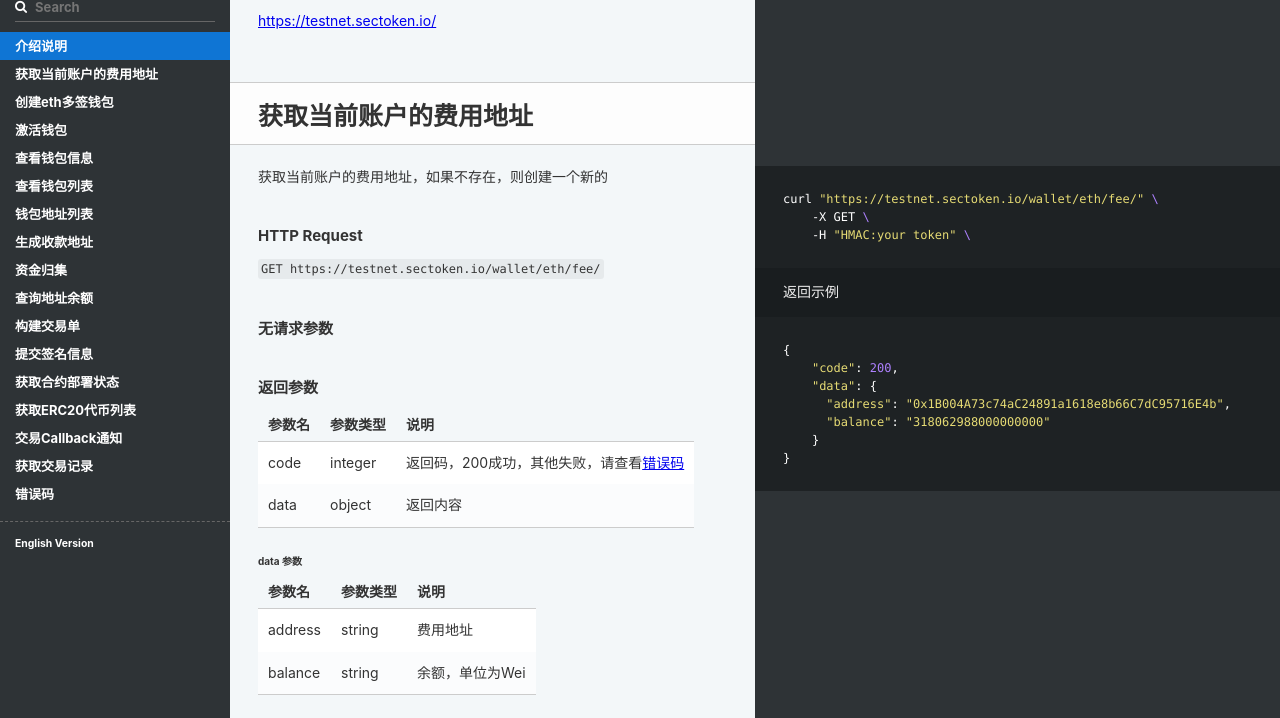
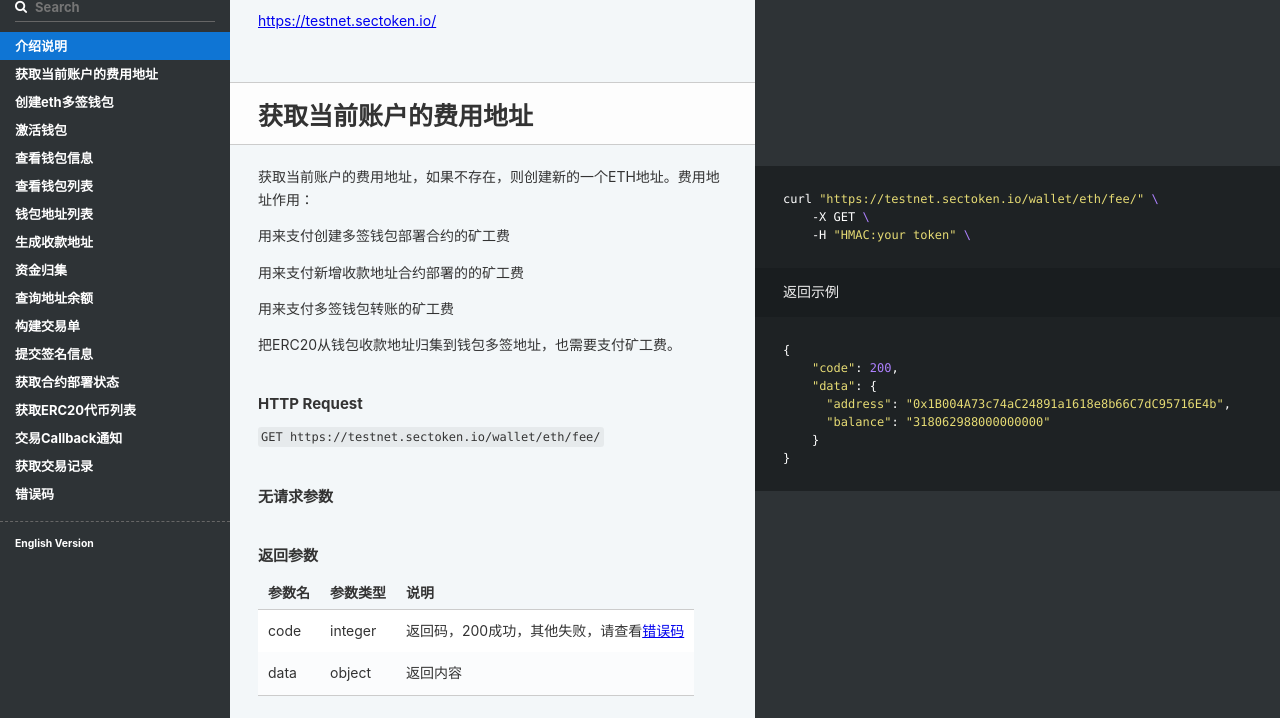
Before and after one commit to sectoken-dev/docs, a plain HTML site: page eth.cn.html in a window 1280 px wide. Shown: the part 73-791 px from the top of the page. Drawn offline with Linux system fonts and the light colour scheme.

Commit message:
fix eth fee addr

```diff
--- a/eth.cn.html
+++ b/eth.cn.html
@@ -460,7 +460,15 @@
     </span><span class="p">}</span><span class="w">
 </span><span class="p">}</span><span class="w">
 </span></code></pre>
-<p>获取当前账户的费用地址，如果不存在，则创建一个新的</p>
+<p>获取当前账户的费用地址，如果不存在，则创建新的一个ETH地址。费用地址作用：</p>
+
+<p>用来支付创建多签钱包部署合约的矿工费</p>
+
+<p>用来支付新增收款地址合约部署的的矿工费</p>
+
+<p>用来支付多签钱包转账的矿工费</p>
+
+<p>把ERC20从钱包收款地址归集到钱包多签地址，也需要支付矿工费。</p>
 <h3 id='http-request'>HTTP Request</h3>
 <p><code>GET https://testnet.sectoken.io/wallet/eth/fee/</code></p>
 <h3 id='dcedc889dd'>无请求参数</h3><h3 id='70bdef7e25'>返回参数</h3>
@@ -1276,7 +1284,7 @@
 </tr>
 </tbody></table>
 <h1 id='d51b06a0fe'>提交签名信息</h1>
-<p>提交对指定交易id的签名结果，如果签名数合法且达到广播限制，将会把交易广播到区块链</p>
+<p>用户在本地对交易单进行签名，并将签名后的数据提交Sectoken，Sectoken对签名进行验证后，将交易广播到区块链上</p>
 <pre class="highlight python tab-python"><code><span class="kn">import</span> <span class="nn">requests</span>
 
 <span class="n">requests</span><span class="o">.</span><span class="n">post</span><span class="p">(</span>
```
Also changed, not shown: btc.cn.html (+1 -1 lines).
